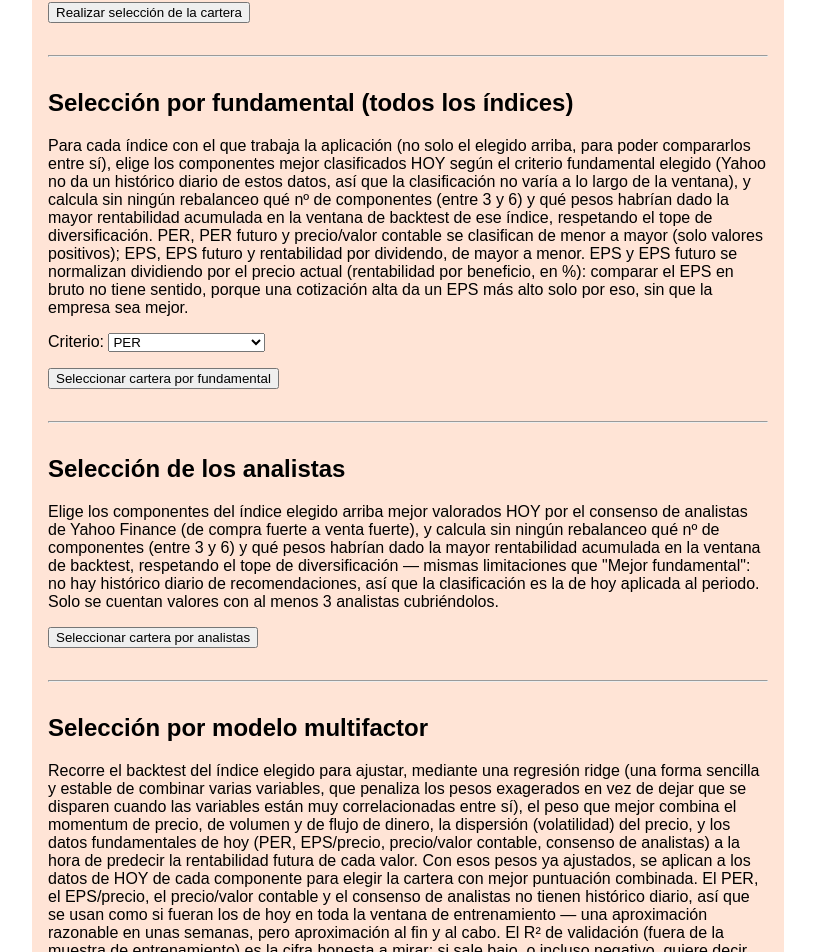
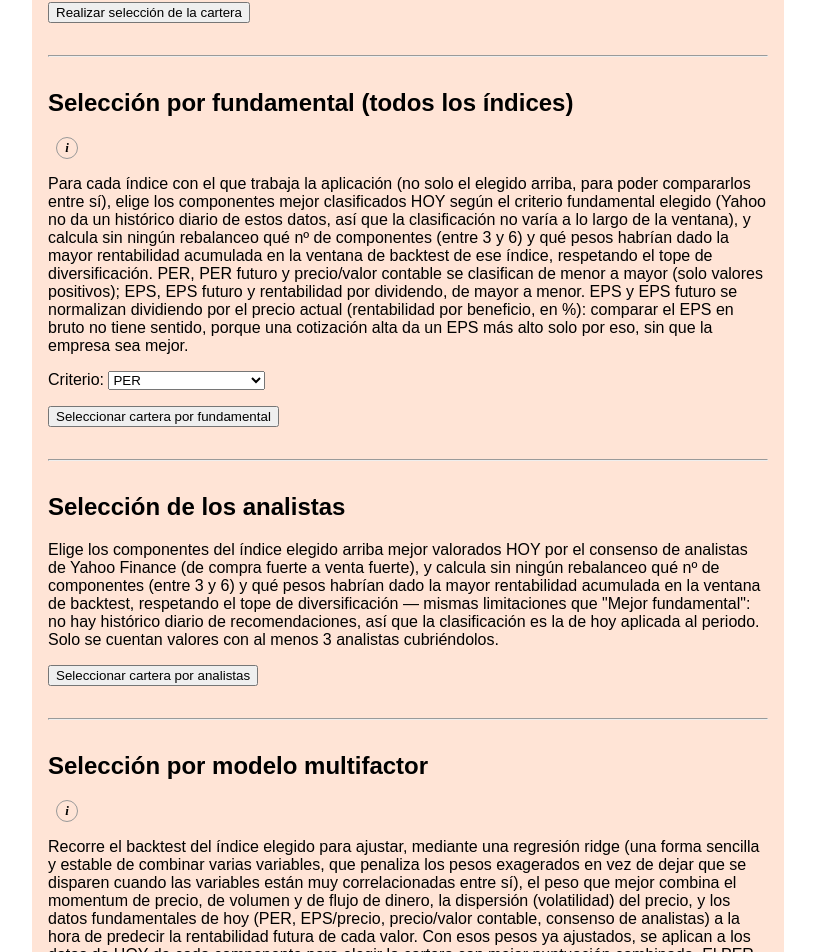
Before and after one commit to antonioluiscliment/fondo-ia-web, a Next.js app: page /seleccionAlternativa in a window 1280 px wide. Shown: the part 350-1302 px from the top of the page, without its empty margins (232-1047 px from the left). Built offline with nearby package versions, Linux system fonts and the light colour scheme.

Commit message:
Add files via upload

```diff
--- a/pages/parametrosTecnicos.js
+++ b/pages/parametrosTecnicos.js
@@ -1,5 +1,6 @@
 import { useState } from "react";
 import MenuLayout from "../components/MenuLayout";
+import IconoInfo from "../components/IconoInfo";
 import BotonCompartirPdf from "../components/BotonCompartirPdf";
 import { useAppConfig } from "../lib/appConfig";
 import { FACTOR_PENALIZACION_DEFECTO_DISPLAY } from "../lib/i18n";
@@ -184,6 +185,7 @@ export default function ParametrosTecnicos() {
     <MenuLayout>
       <div style={{ border: "3px solid #2d6a2d", borderRadius: 8, padding: 16, background: "#f3fff3" }}>
         <h2 style={{ marginTop: 0 }}>{t.cadenaTitulo}</h2>
+        <IconoInfo>{t.cadenaInfo}</IconoInfo>
         <p>{t.cadenaDesc}</p>
         <button onClick={ejecutarCadena} disabled={bloqueadoPorDiasEfectivos || cargandoCadena}>
           {cargandoCadena ? t.cadenaBotonCargando : t.cadenaBoton}
--- a/pages/seleccionAlternativa.js
+++ b/pages/seleccionAlternativa.js
@@ -1,6 +1,7 @@
 import { useState } from "react";
 import MenuLayout from "../components/MenuLayout";
 import BotonCompartirPdf from "../components/BotonCompartirPdf";
+import IconoInfo from "../components/IconoInfo";
 import { useAppConfig } from "../lib/appConfig";
 import { obtenerIndice, tickerVisible } from "../lib/indices";
 import { descargarTablaPdf } from "../lib/pdfComun";
@@ -258,6 +259,7 @@ export default function SeleccionAlternativa() {
       <hr style={{ margin: "32px 0" }} />
 
       <h2>{t.mejorFundamentalTitulo}</h2>
+      <IconoInfo>{t.mejorFundamentalInfo}</IconoInfo>
       <p>{t.mejorFundamentalDesc}</p>
       <p>
         {t.mejorFundamentalCriterioEtiqueta}{" "}
@@ -481,6 +483,7 @@ export default function SeleccionAlternativa() {
       <hr style={{ margin: "32px 0" }} />
 
       <h2>{t.multifactorTitulo}</h2>
+      <IconoInfo>{t.multifactorInfo}</IconoInfo>
       <p>{t.multifactorDesc}</p>
 
       <button onClick={realizarMultifactor} disabled={cargandoMultifactor}>
--- a/pages/seleccionVeces.js
+++ b/pages/seleccionVeces.js
@@ -1,5 +1,6 @@
 import { useState } from "react";
 import MenuLayout from "../components/MenuLayout";
+import IconoInfo from "../components/IconoInfo";
 import BotonCompartirPdf from "../components/BotonCompartirPdf";
 import { useAppConfig } from "../lib/appConfig";
 import { obtenerIndice, tickerVisible } from "../lib/indices";
@@ -86,6 +87,7 @@ export default function SeleccionVeces() {
   return (
     <MenuLayout>
       <h2>{t.seleccionVecesTitulo}</h2>
+      <IconoInfo>{t.seleccionVecesInfo}</IconoInfo>
       <p>{modoVeces === "real" ? t.seleccionVecesDescReal(sesionesVeces) : t.seleccionVecesDescAnalisis(sesionesVeces, indice.tickers.length)}</p>
 
       <p>
```
